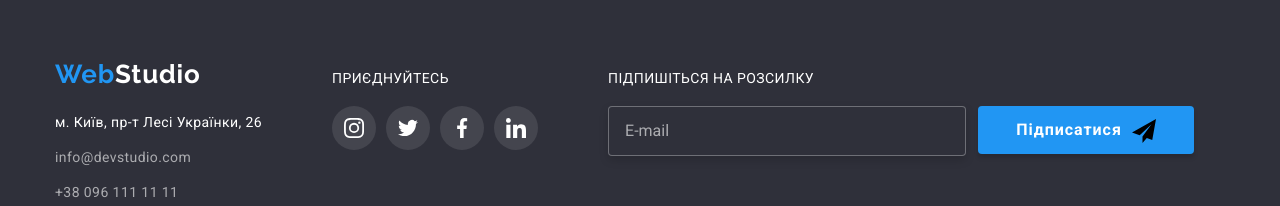
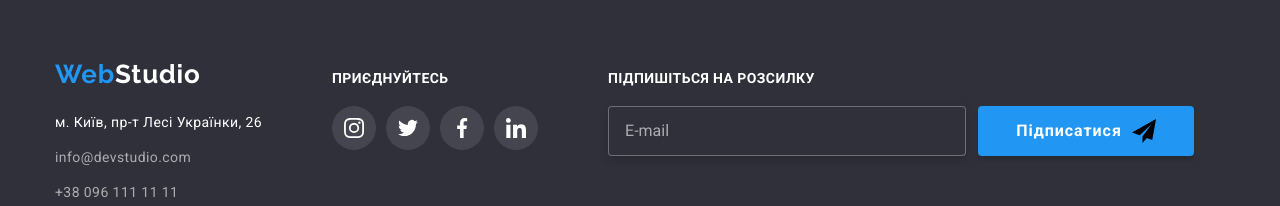
Before and after one commit to Cocobbee/goit-markup-hw-06, a plain HTML site: page index.html in a window 1280 px wide. Shown: the part 2680-2886 px from the top of the page. Drawn offline with nearby package versions, Linux system fonts and the light colour scheme.

Commit message:
updates 6

```diff
--- a/css/styles.css
+++ b/css/styles.css
@@ -698,6 +698,7 @@ img {
 .join-us-title {
     margin-bottom: 20px;
     font-size: 14px;
+    font-weight: 700;
     line-height: 16px;
     letter-spacing: 0.03em;
     text-transform: uppercase;
@@ -743,6 +744,7 @@ img {
     margin-bottom: 20px;
     font-size: 14px;
     line-height: 16px;
+    font-weight: 700;
     letter-spacing: 0.03em;
     text-transform: uppercase;
     color: var(--regular-white);
@@ -775,11 +777,10 @@ img {
 
 .btn-suscribe {
     display: flex;
-    justify-items: center;
+    justify-content: center;
     gap: 10px;
     overflow: hidden;
     align-items: center;
-    justify-content: center;
     padding-top: 0px;
     width: 216px;
     /* padding: 10px; */
@@ -805,7 +806,6 @@ img {
 }
 
 .suscribe-icon {
-    margin-top: 13px;
 }
 
 /* Modal window */
@@ -981,15 +981,6 @@ img {
     appearance: none;
 }
 
-/* .permission::before {
-    content: '';
-    display: inline-block;
-    width: 16px;
-    height: 15px;
-    border: solid 2px black;
-    border-radius: 2px;
-} */
-
 .customer-checkbox {
     width: 16px;
     height: 15px;
--- a/index.html
+++ b/index.html
@@ -362,21 +362,16 @@
       <!-- Suscribe for email received -->
       <div>
         <p class="suscribe-title">Підпишіться на розсилку</p>
-        <ul class="suscribe-list">
-          <li class="suscribe-item">
-            <input class="suscribe-info-box" type="email" name="email" id="email-suscribe" placeholder="E-mail" />
-          </li>
-
-          <li class="suscribe-item">
-            <button class="btn-suscribe" type="submit">
-              <span class="suscribe-btn-title">Підписатися</span>
-              <span class="suscribe-icon"><svg width="24" height="24">
-                  <use href="./images/sprite.svg#icon-send"></use>
-                </svg></span>
-            </button>
-
-          </li>
-        </ul>
+        <form class="suscribe-list">
+          <label for=""><input class="suscribe-info-box" type="email" name="email" id="email-suscribe"
+              placeholder="E-mail" /></label>
+          <button class="btn-suscribe" type="submit">
+            Підписатися
+            <svg class="suscribe-icon" width="24" height="24">
+                <use href="./images/sprite.svg#icon-send"></use>
+              </svg>
+          </button>
+        </form>
       </div>
     </div>
   </footer>
@@ -420,7 +415,6 @@
               </svg>Погоджуюся з
               розсилкою та приймаю<a class="permission-link" href="#">Умови договору</a></span></label>
         </div>
-
         <button class="submit-btn" type="submit">Відправити</button>
       </form>
     </div>
```
